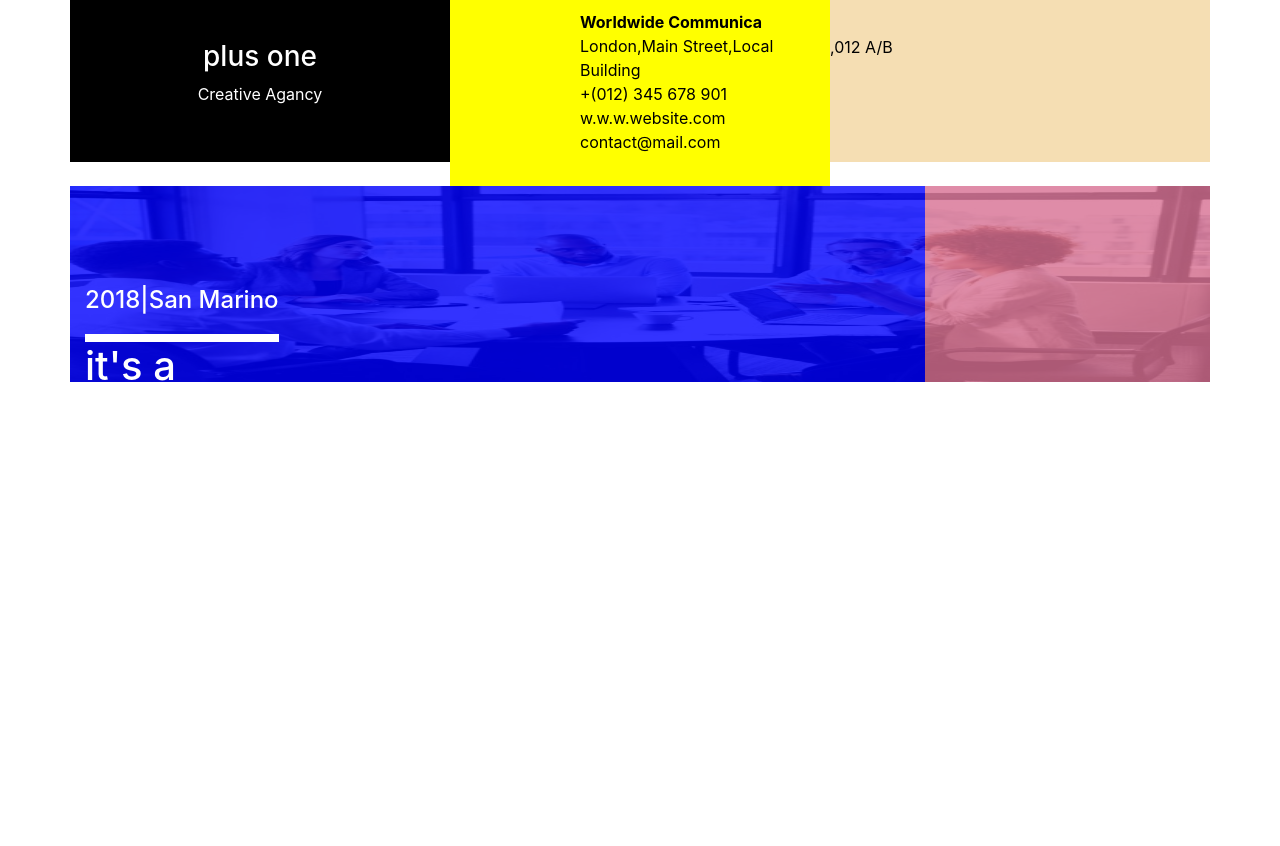
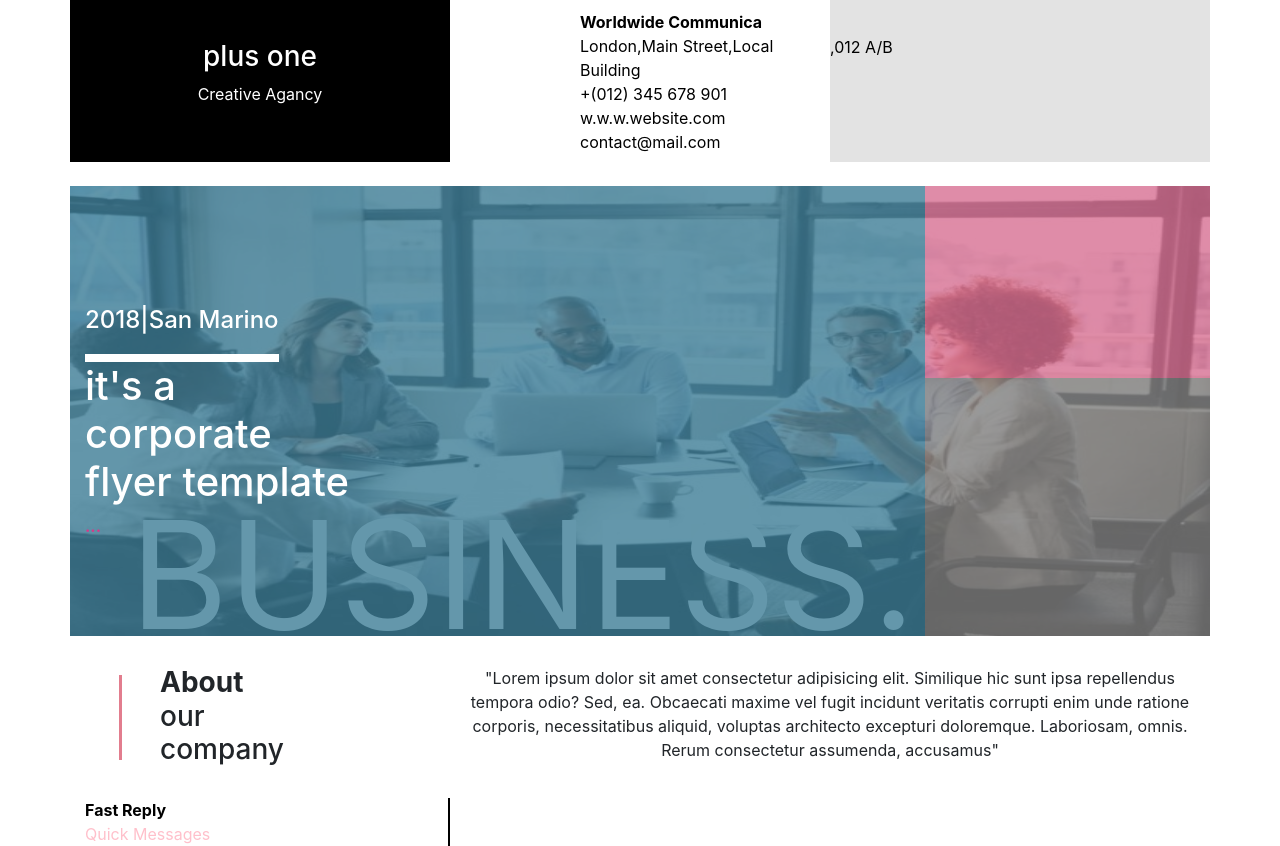
Before and after one commit to tisavirsodiya/layout4, a plain HTML site: page index.html in a window 1280 px wide. Before the commit the page ends 800 px from the top, so only its background shows below. Drawn offline with nearby package versions, Linux system fonts and the light colour scheme.

Commit message:
half complate

```diff
--- a/css.css
+++ b/css.css
@@ -8,7 +8,7 @@
 }
 .header_second
 {
-    background-color:yellow;
+    background-color:white;
     color:black;
     padding-top: 10px;
     padding-bottom:16px;
@@ -16,7 +16,7 @@
 }
 .header_threrd
 {
-    background-color:wheat;
+    background-color:rgb(220, 220, 220,0.8);
     color:black;
     padding-top:35px;
     padding-bottom:103px;
@@ -27,7 +27,7 @@
     background-image:url('./main_img.jpg');
     background-repeat: no-repeat;
     width:100%;
-    height:auto;
+    height:450px;
     overflow:hidden;
     background-size:100% 100%;
 }
@@ -36,14 +36,14 @@
     font-size:150px;
     color:white;
     margin:276px;
-    margin-inline:70px;
+    margin-inline:60px;
 }
 .first
 {
-    background-color:rgb(0,0,255,0.8);
+    background-color:rgb(62, 126, 151,0.8);
     position:relative;
     margin-top:-777px;
-    padding-top:100px;
+    padding-top:120px;
     padding-bottom:100px;
     padding-left:100px;
 }
@@ -69,10 +69,47 @@
 }
 .dot
 {
-    color:red;
+    color:rgb(216, 57, 137);
+
 }
 .second
 {
     margin-left:855px;
     margin-top: -500px;
 }
+.third
+{
+    margin-left:855px;
+}
+.about
+{
+    background-color:white;
+    text-align: left;
+    padding-left:75px;
+    padding-top:30px;
+    padding-bottom:30px;
+}
+.about_text
+{
+    background-color:white;
+    text-align: center;
+    padding-top:30px;
+    padding-bottom:20px;
+}
+.boarder_left
+{
+
+    border-left: rgb(226, 125, 142) solid;
+    height:85px;
+    width:60px;
+    margin-left:34px;
+    margin-top:-130px;
+}
+.fast
+{
+    color:black;
+}
+.quick
+{
+    color:pink;
+}
--- a/index.html
+++ b/index.html
@@ -1,5 +1,6 @@
 <!doctype html>
 <html lang="en">
+
 <head>
   <title>lauout4</title>
   <!-- Required meta tags -->
@@ -7,16 +8,23 @@
   <meta name="viewport" content="width=device-width, initial-scale=1, shrink-to-fit=no">
   <link rel="stylesheet" href="css.css">
   <!-- Bootstrap CSS -->
-    <link rel="stylesheet" href="https://stackpath.bootstrapcdn.com/bootstrap/4.3.1/css/bootstrap.min.css" integrity="sha384-ggOyR0iXCbMQv3Xipma34MD+dH/1fQ784/j6cY/iJTQUOhcWr7x9JvoRxT2MZw1T" crossorigin="anonymous">
+  <link rel="stylesheet" href="https://stackpath.bootstrapcdn.com/bootstrap/4.3.1/css/bootstrap.min.css"
+    integrity="sha384-ggOyR0iXCbMQv3Xipma34MD+dH/1fQ784/j6cY/iJTQUOhcWr7x9JvoRxT2MZw1T" crossorigin="anonymous">
 </head>
+
 <body>
   <div class="container">
     <div class="row" width="100%">
       <div class="col-xl-4" style="padding: 0%;">
-                <div class="header_first"><h3>plus one</h3><p>Creative Agancy</p></div>
+        <div class="header_first">
+          <h3>plus one</h3>
+          <p>Creative Agancy</p>
+        </div>
       </div>
       <div class="col-xl-4" style="padding: 0%;">
-              <div class="header_second"><b>Worldwide Communica</b><p>London,Main Street,Local Building<br>+(012) 345 678 901<br>w.w.w.website.com<br>contact@mail.com</p></div>
+        <div class="header_second"><b>Worldwide Communica</b>
+          <p>London,Main Street,Local Building<br>+(012) 345 678 901<br>w.w.w.website.com<br>contact@mail.com</p>
+        </div>
       </div>
       <div class="col-xl-4" style="padding: 0%;">
         <div class="header_threrd">,012 A/B</div>
@@ -26,32 +34,55 @@
       <div class="main_img">
         <p class="business">BUSINESS.</p>
         <div class="col-xl-9 first">
-                <div class="san_marino"><h4>2018|San Marino</h4></div>
+          <div class="san_marino">
+            <h4>2018|San Marino</h4>
+          </div>
           <div class="hr_line"></div>
-                <div class="flyer_template"><h1>it's a<br>corporate<br>flyer template</h1><span class="dot">...</span></div>>
+          <div class="flyer_template">
+            <h1>it's a<br>corporate<br>flyer template</h1><span class="dot">...</span>
           </div>
-            <div class="col-xl-3 second" style="background-color:rgb(216, 112, 147,0.8); height:15rem;">
-
-
-
-
+        </div>
+        <div class="col-xl-3 second" style="background-color:rgb(216, 112, 147,0.8); height:15rem;"></div>
+        <div class="col-xl-3 third" style="background-color:rgb(128, 128, 128,0.8); height:20rem;"></div>
       </div>
     </div>
   </div>
+  <div class="container">
     <div class="row">
+      <div class="col-xl-4">
+        <h3 class="about"><b>About</b><br>our<br>company</h3>
+        <div class="boarder_left"></div>
+      </div>
+      <div class="col-xl-8 about_text">
+        <p>"Lorem ipsum dolor sit amet consectetur adipisicing elit. Similique hic sunt ipsa repellendus tempora odio?
+          Sed, ea. Obcaecati maxime vel fugit incidunt veritatis corrupti enim unde ratione corporis, necessitatibus
+          aliquid, voluptas architecto excepturi doloremque. Laboriosam, omnis. Rerum consectetur assumenda, accusamus"</p>
+      </div>
+    </div>
+    </div>
+    <div class="container">
+      <div class="row">
+        <div class="col-xl-4" style="border-right: 2px solid black;">
+          <div class="first_last">
 
-        </div>
-
-
+            <div class="fast"><b>Fast Reply</b></div>
+            <div class="quick">Quick Messages</div>
           </div>
     </div>
     </div>
     </div>
-    </div>
+
     <!-- Optional JavaScript -->
     <!-- jQuery first, then Popper.js, then Bootstrap JS -->
-    <script src="https://code.jquery.com/jquery-3.3.1.slim.min.js" integrity="sha384-q8i/X+965DzO0rT7abK41JStQIAqVgRVzpbzo5smXKp4YfRvH+8abtTE1Pi6jizo" crossorigin="anonymous"></script>
-    <script src="https://cdnjs.cloudflare.com/ajax/libs/popper.js/1.14.7/umd/popper.min.js" integrity="sha384-UO2eT0CpHqdSJQ6hJty5KVphtPhzWj9WO1clHTMGa3JDZwrnQq4sF86dIHNDz0W1" crossorigin="anonymous"></script>
-    <script src="https://stackpath.bootstrapcdn.com/bootstrap/4.3.1/js/bootstrap.min.js" integrity="sha384-JjSmVgyd0p3pXB1rRibZUAYoIIy6OrQ6VrjIEaFf/nJGzIxFDsf4x0xIM+B07jRM" crossorigin="anonymous"></script>
+    <script src="https://code.jquery.com/jquery-3.3.1.slim.min.js"
+      integrity="sha384-q8i/X+965DzO0rT7abK41JStQIAqVgRVzpbzo5smXKp4YfRvH+8abtTE1Pi6jizo"
+      crossorigin="anonymous"></script>
+    <script src="https://cdnjs.cloudflare.com/ajax/libs/popper.js/1.14.7/umd/popper.min.js"
+      integrity="sha384-UO2eT0CpHqdSJQ6hJty5KVphtPhzWj9WO1clHTMGa3JDZwrnQq4sF86dIHNDz0W1"
+      crossorigin="anonymous"></script>
+    <script src="https://stackpath.bootstrapcdn.com/bootstrap/4.3.1/js/bootstrap.min.js"
+      integrity="sha384-JjSmVgyd0p3pXB1rRibZUAYoIIy6OrQ6VrjIEaFf/nJGzIxFDsf4x0xIM+B07jRM"
+      crossorigin="anonymous"></script>
 </body>
+
 </html>
```
Also changed, not shown: plus_one.jpeg (deleted). Lines whose indentation alone changed are shown as unchanged.
